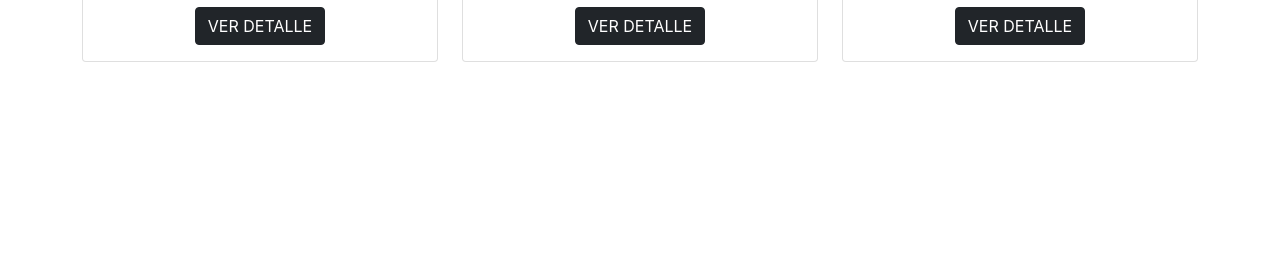
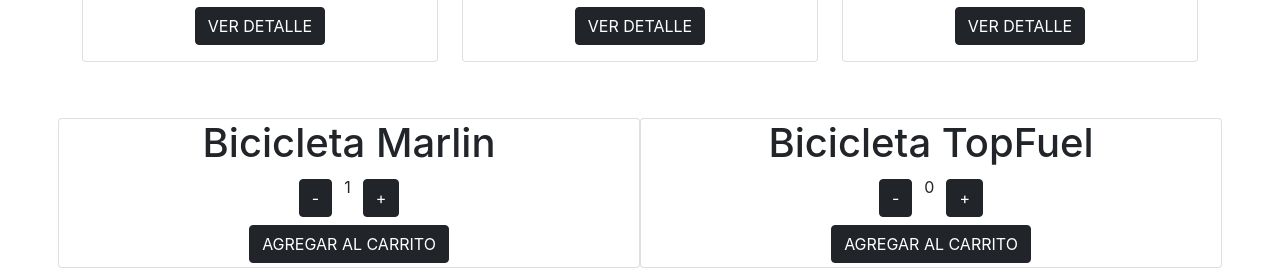
Before and after one commit to armandorivasv-dev/app-bestbike, a React (Create React App) app: page / in a window 1280 px wide. Shown: the part 1466-1734 px from the top of the page. Before the commit the page ends 1528 px from the top, so only its background shows below. Built offline with nearby package versions, Linux system fonts and the light colour scheme.

Commit message:
agregado componente contador

```diff
--- a/src/components/itemlistcontainer/ItemListContainer.js
+++ b/src/components/itemlistcontainer/ItemListContainer.js
@@ -1,6 +1,6 @@
 import { useState, useEffect } from 'react';
 import './ItemListContainer.css';
-//import ItemCount from '../itemcount/ItemCount.js';
+import ItemCount from '../itemcount/ItemCount.js';
 import ItemList from '../ItemList/ItemList';
 import { getProducts } from '../../data/data.js'
 import { useParams } from 'react-router-dom';
@@ -20,6 +20,10 @@
     })
 }, [categoryId])
 
+const stockOnAdd = (stockOnAdd) => {
+  alert(`fueron agregados ${stockOnAdd} productos`)
+}
+
   return(
     <div className='container'>
       <h1 className='ItemListContainer text-center'>{props.message}</h1>
@@ -27,6 +31,10 @@
         <h1 className='display-5 text-center'>{`CATEGORIA: ${categoryId ? categoryId : 'TODAS'}`}</h1>
         <ItemList products={products} />
       </div>
+      <div className='row row-cols-2 g-5 mt-2'>
+          <ItemCount stockInitial={1} stockAvailable={10} onAdd={stockOnAdd} name={'Bicicleta Marlin'} />
+          <ItemCount stockInitial={0} stockAvailable={0} onAdd={stockOnAdd} name={'Bicicleta TopFuel'} />
+        </div>
   </div>
   )
 };
```
